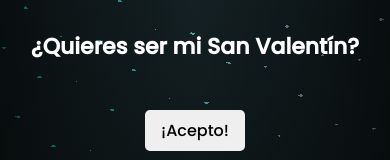
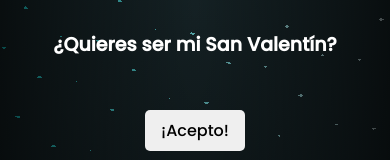
Before and after one commit to Asai07/flowers, a plain HTML site: page index.html in a window 390 px wide. Shown: the top 160 px of the page. Drawn offline with Linux system fonts and the light colour scheme.

Commit message:
Update index.html

```diff
--- a/index.html
+++ b/index.html
@@ -1259,7 +1259,8 @@
         }
 @media (max-width: 600px) {
             .title {
-                font-size: 22px;
+                font-size: 19px;
+                margin-bottom: 10px;
             }
             .flowers {
                 gap: 10px;
```
